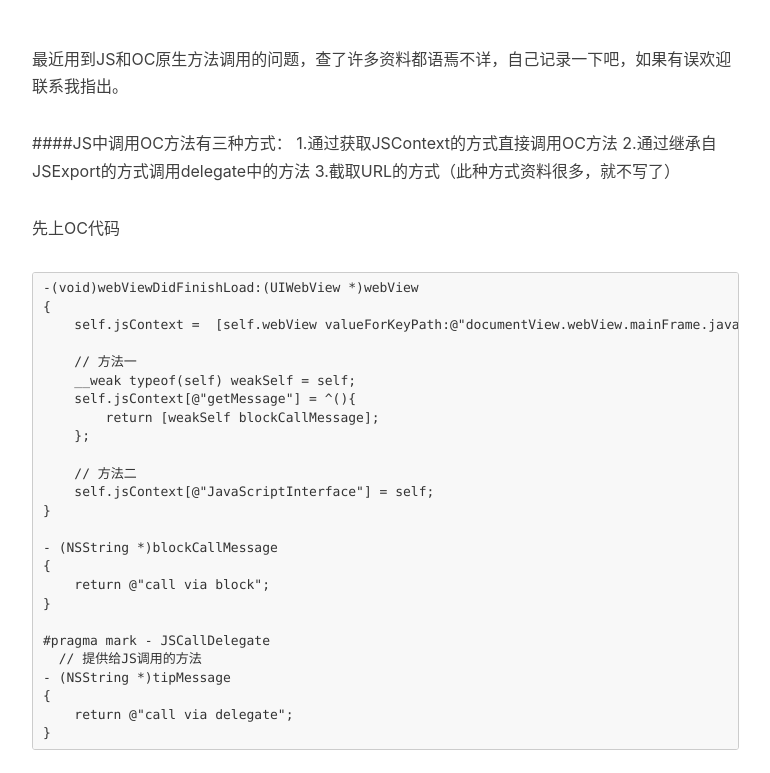
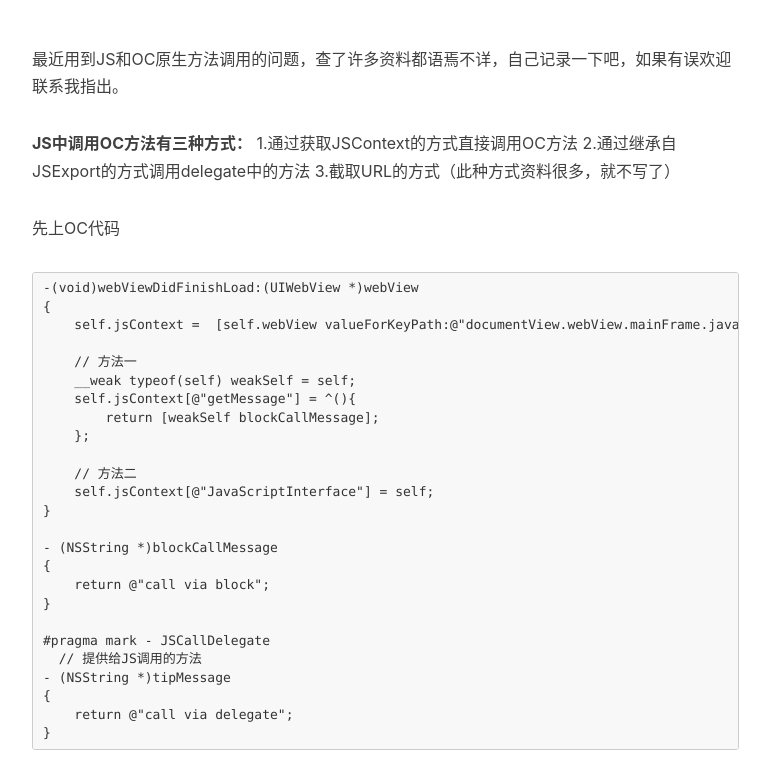
Before and after one commit to karthuszY/karthuszY.github.io, a Jekyll site: the page built from _posts/2018-5-9-JSBrige.markdown, in a window 1280 px wide and 900 px high, scrolled down 394 px, cut to the strip 127-900 px from the top of the window. Shown: the whole strip, without its empty margins (233-1003 px from the left). Built offline with Jekyll 4.4.1, drawn with Linux system fonts in a browser that asks for light colours; nearby versions of some CDN libraries; comment, search, counter and statistics services are not loaded.

Commit message:
md格式修改

```diff
--- a/_posts/2018-5-9-JSBrige.markdown
+++ b/_posts/2018-5-9-JSBrige.markdown
@@ -12,7 +12,7 @@ tags:
 
   最近用到JS和OC原生方法调用的问题，查了许多资料都语焉不详，自己记录一下吧，如果有误欢迎联系我指出。
 
-####JS中调用OC方法有三种方式：
+**JS中调用OC方法有三种方式：**
 1.通过获取JSContext的方式直接调用OC方法
 2.通过继承自JSExport的方式调用delegate中的方法
 3.截取URL的方式（此种方式资料很多，就不写了）
```
